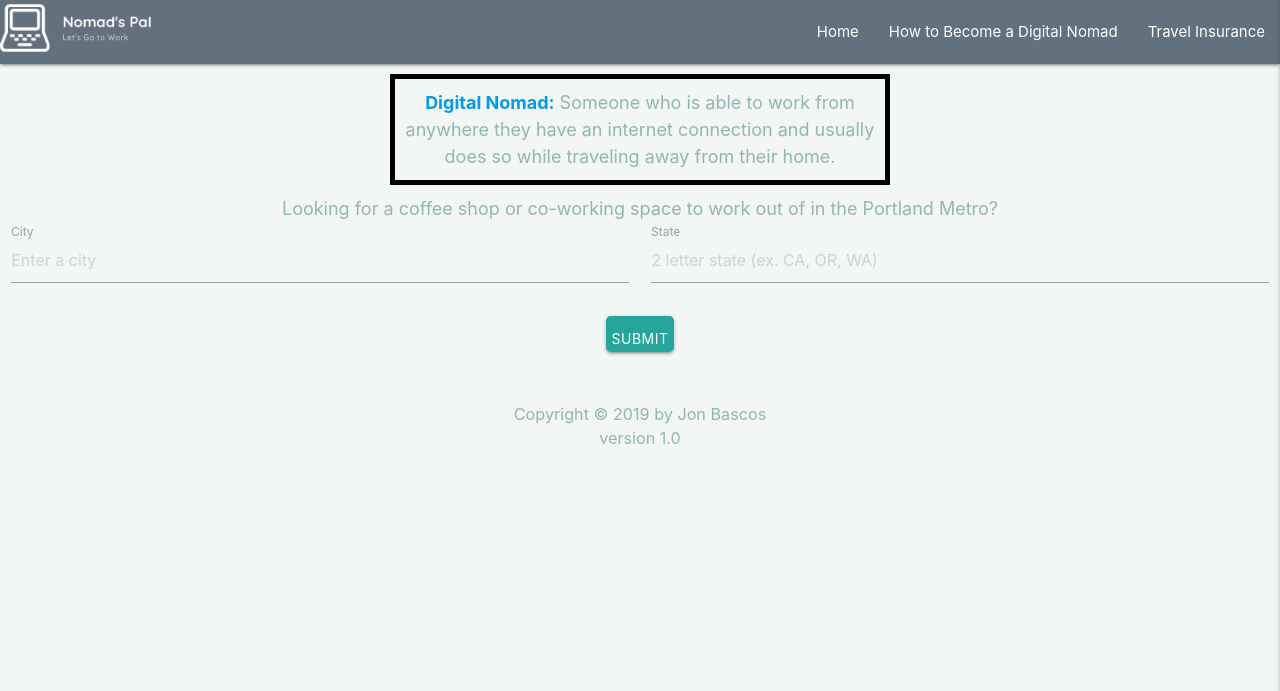
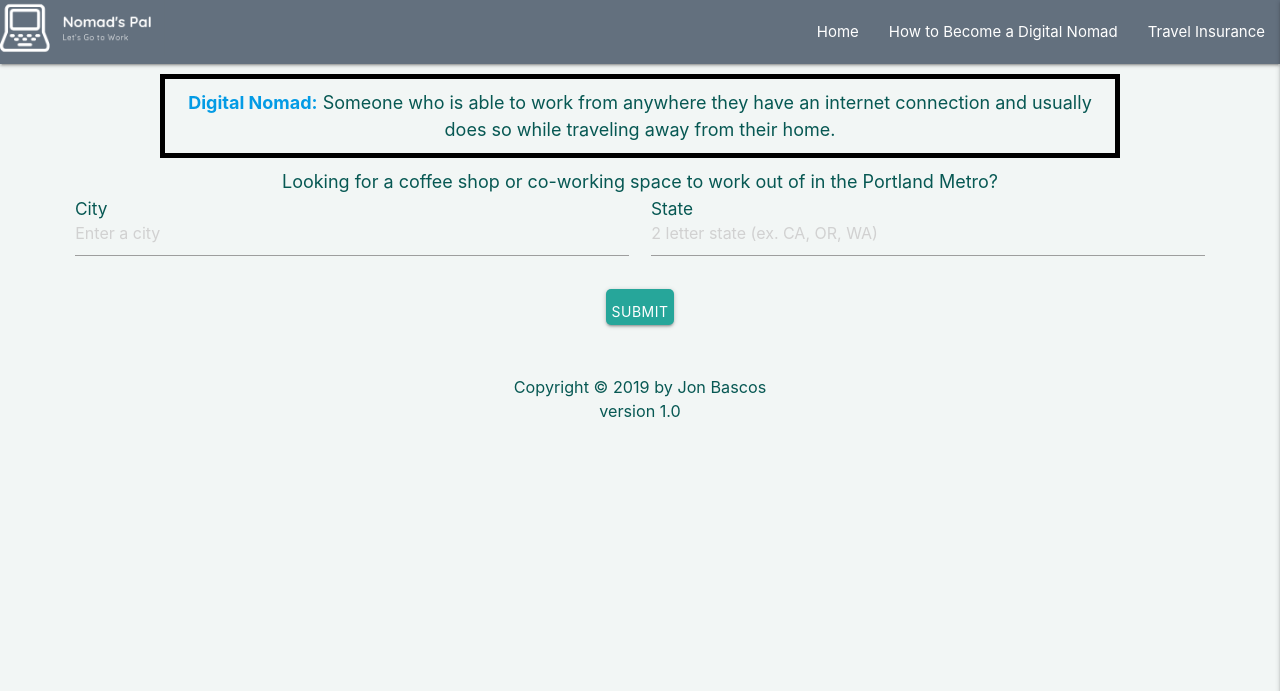
Before and after one commit to jonbascos/nomads_pal, a Django app: page /results/ in a window 1280 px wide. Shown: the top 691 px of the page. Run offline with Django 3.2, Linux system fonts and the light colour scheme; parts of the project's set-up code (start-up, migrations or seed data) failed here and were passed over.

Commit message:
added some spacing and changed colors to text

```diff
--- a/Nomads_Pal_app/static/css/styles.css
+++ b/Nomads_Pal_app/static/css/styles.css
@@ -1,6 +1,6 @@
 body {
     background-color: #f2f6f5;
-    color: #93b5b3;
+    color: #075853;
     font-size: 1.2em;
 }
 
@@ -41,7 +41,7 @@
 
 .nomad-description-box {
     display: inline-block;
-    max-width: 500px;
+    max-width: 75vw;
     height: 100%;
     border: 5px solid black;
     padding: 10px;
@@ -56,6 +56,12 @@
 .search-area {
     text-align: center;
     margin: auto;
+    max-width: 90vw;
+}
+
+.input-field label {
+    color: #075853;
+    font-size: 1.2em;
 }
 
 
@@ -80,6 +86,10 @@
     margin: auto;
 }
 
+.searchOrNotFound {
+    text-align: center;
+}
+
 .location-card-area {
     display: flex;
     flex-direction: row;
@@ -89,6 +99,7 @@
 
 .location-card {
     background-color: #546E7A;
+    color: #f2f5f5;
     display: flex;
     flex-direction: column;
     justify-content: center;
--- a/Nomads_Pal_app/static/js/vuescripts.js
+++ b/Nomads_Pal_app/static/js/vuescripts.js
@@ -78,7 +78,7 @@
 
     template: `
         <div>
-            <div v-if="this.listData.length==0">
+            <div v-if="this.listData.length==0" class="searchOrNotFound">
                 <p><h3>Enter your search or No results found!</h3></p>
             </div>
             <div v-else="this.listData.length > 0">
--- a/Nomads_Pal_app/templates/base.html
+++ b/Nomads_Pal_app/templates/base.html
@@ -41,12 +41,12 @@
           {% csrf_token %}
           <div class="row">
             <div class='input-field col s6'>
-              <label for='userCity'>City</label>
+              <label for='userCity' class="inputlabels">City</label>
               <input id='userCity' type='text' :value="city" @input="city = $event.target.value.toUpperCase()" placeholder="Enter a city">
             </div>
 
             <div class='input-field col s6'>
-              <label for='userState'>State</label>
+              <label for='userState' class="inputlabels">State</label>
               <input id='userState' type='text' :value="state" @input="state = $event.target.value.toUpperCase()" placeholder="2 letter state (ex. CA, OR, WA)">
             </div>
 
```
